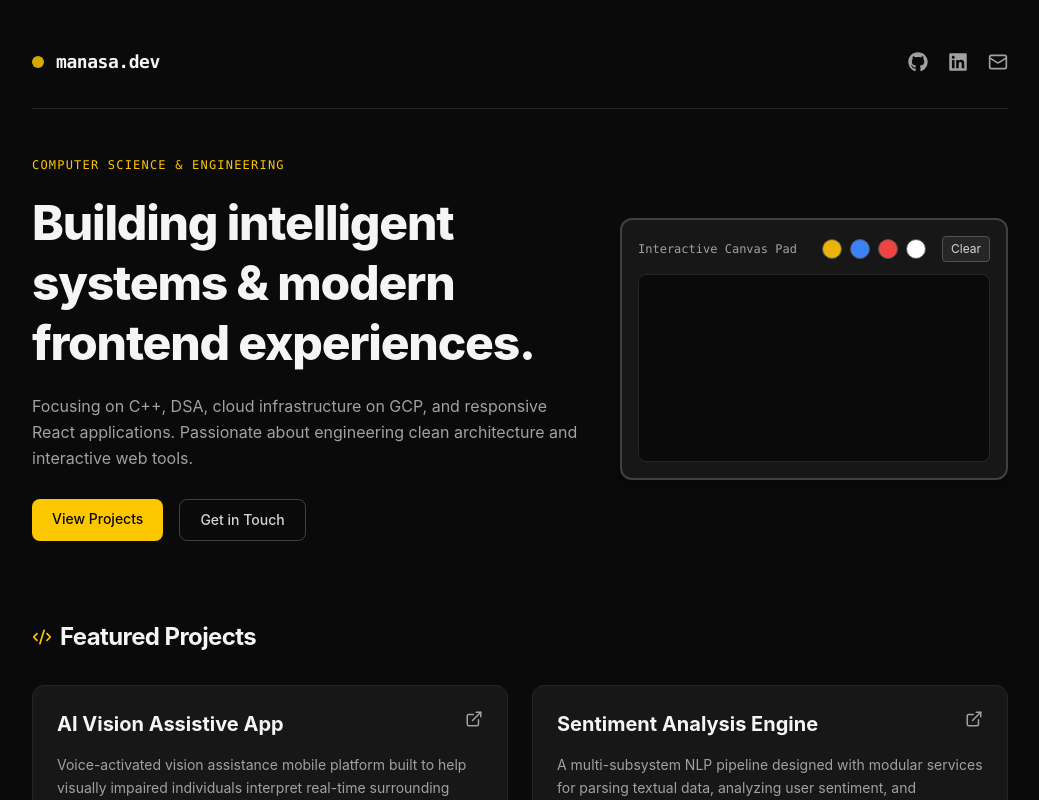
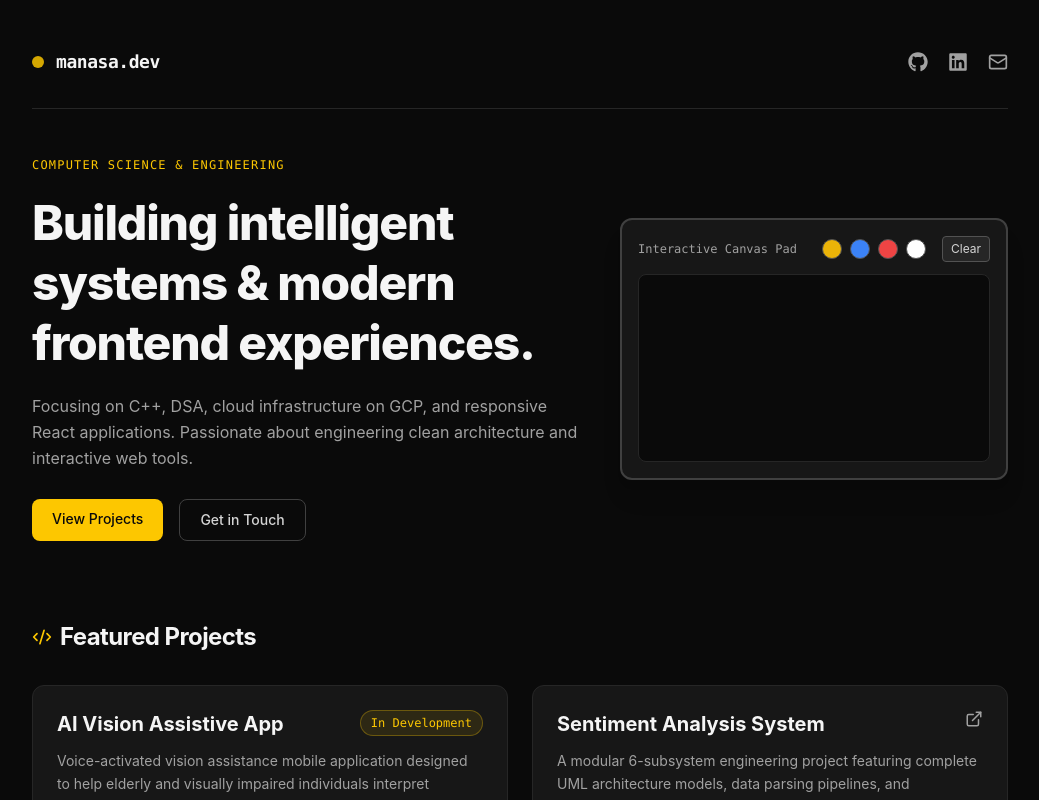
Before and after one commit to manasaravasab-cloud/portfolio, a React app: page / in a window 1280 px wide. Shown: the top 800 px of the page, without its empty margins (120-1159 px from the left). Built offline with nearby package versions, Linux system fonts and the light colour scheme; the HTML template or start-up script is replaced by a standard one.

Commit message:
feat: update featured projects with in-dev badge and sentiment analysis system

```diff
--- a/src/App.jsx
+++ b/src/App.jsx
@@ -53,6 +53,7 @@ export default function App() {
         </section>
 
         {/* Featured Projects Section */}
+    {/* Featured Projects Section */}
         <section id="projects" className="mb-20">
           <div className="flex items-center gap-2 mb-8">
             <Code2 className="text-yellow-400" size={20} />
@@ -60,17 +61,17 @@ export default function App() {
           </div>
 
           <div className="grid grid-cols-1 md:grid-cols-2 gap-6">
-            {/* Project Card 1 */}
+            {/* Project Card 1: AI Vision App (In Development) */}
             <div className="bg-neutral-900 border border-neutral-800 rounded-xl p-6 flex flex-col justify-between hover:border-neutral-700 transition-colors">
               <div>
-                <div className="flex justify-between items-start mb-4">
+                <div className="flex justify-between items-start mb-3">
                   <h3 className="text-xl font-bold text-neutral-100">AI Vision Assistive App</h3>
-                  <a href="https://github.com/manasaravasab-cloud" target="_blank" rel="noreferrer" className="text-neutral-400 hover:text-yellow-400">
-                    <ExternalLink size={18} />
-                  </a>
+                  <span className="text-xs font-mono font-medium bg-yellow-400/10 text-yellow-400 border border-yellow-400/30 px-2.5 py-1 rounded-full">
+                    In Development
+                  </span>
                 </div>
                 <p className="text-neutral-400 text-sm mb-4 leading-relaxed">
-                  Voice-activated vision assistance mobile platform built to help visually impaired individuals interpret real-time surrounding visuals via AI image labeling.
+                  Voice-activated vision assistance mobile application designed to help elderly and visually impaired individuals interpret surrounding visual information in real time. Currently refining multimodal AI models and Cloud Run integration.
                 </p>
               </div>
               <div className="flex flex-wrap gap-2 pt-4 border-t border-neutral-800/80">
@@ -80,17 +81,17 @@ export default function App() {
               </div>
             </div>
 
-            {/* Project Card 2 */}
+            {/* Project Card 2: Sentiment Analysis System Mini-Project */}
             <div className="bg-neutral-900 border border-neutral-800 rounded-xl p-6 flex flex-col justify-between hover:border-neutral-700 transition-colors">
               <div>
-                <div className="flex justify-between items-start mb-4">
-                  <h3 className="text-xl font-bold text-neutral-100">Sentiment Analysis Engine</h3>
+                <div className="flex justify-between items-start mb-3">
+                  <h3 className="text-xl font-bold text-neutral-100">Sentiment Analysis System</h3>
                   <a href="https://github.com/manasaravasab-cloud" target="_blank" rel="noreferrer" className="text-neutral-400 hover:text-yellow-400">
                     <ExternalLink size={18} />
                   </a>
                 </div>
                 <p className="text-neutral-400 text-sm mb-4 leading-relaxed">
-                  A multi-subsystem NLP pipeline designed with modular services for parsing textual data, analyzing user sentiment, and generating analytical reports.
+                  A modular 6-subsystem engineering project featuring complete UML architecture models, data parsing pipelines, and automated sentiment scoring logic for user feedback analysis.
                 </p>
               </div>
               <div className="flex flex-wrap gap-2 pt-4 border-t border-neutral-800/80">
@@ -101,6 +102,7 @@ export default function App() {
             </div>
           </div>
         </section>
+
 
         {/* Tech Stack & Focus Area Bento */}
         <section className="mb-20">
```
